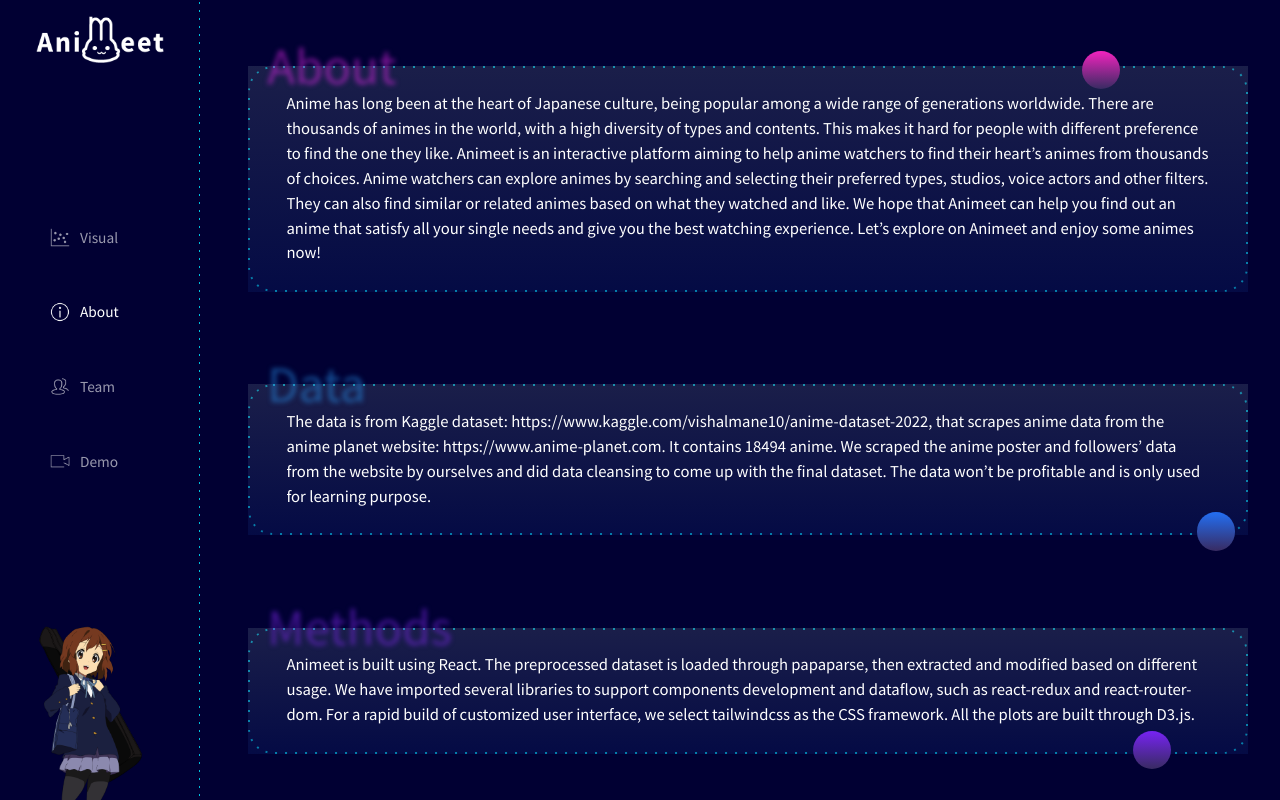
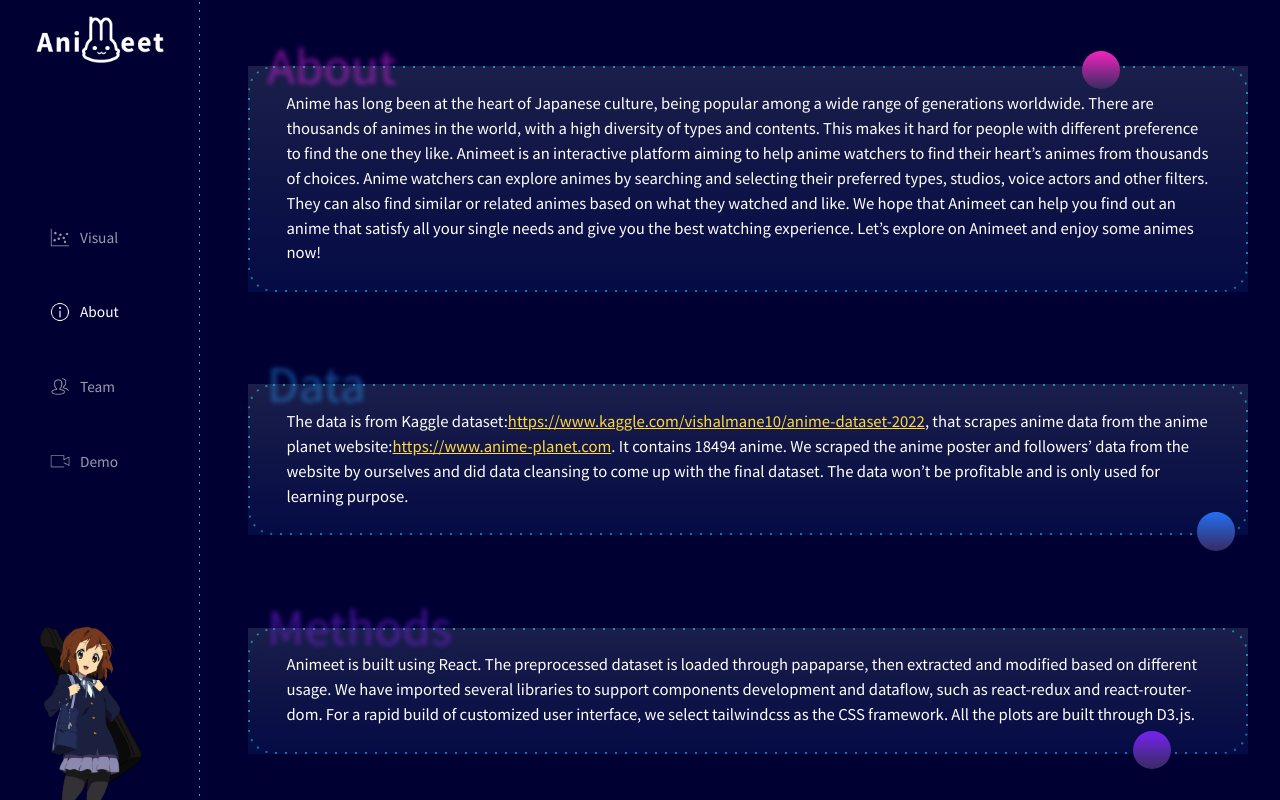
Before and after one commit to yuxin-miao/Information-Visualization, a React (Create React App) app: page /about in a window 1280 px wide. Built offline with nearby package versions, Linux system fonts and the light colour scheme.

Commit message:
filter color update

```diff
--- a/package.json
+++ b/package.json
@@ -3,9 +3,10 @@
   "version": "0.1.0",
   "private": true,
   "dependencies": {
-    "@emotion/react": "^11.8.1",
+    "@emotion/react": "^11.8.2",
     "@emotion/styled": "^11.8.1",
     "@mui/material": "^5.5.0",
+    "@mui/styles": "^5.5.1",
     "@reduxjs/toolkit": "^1.7.2",
     "@testing-library/jest-dom": "^5.16.1",
     "@testing-library/react": "^12.1.2",
--- a/src/components/main/index.js
+++ b/src/components/main/index.js
@@ -30,6 +30,7 @@
 
 import AutoComplete, { createFilterOptions } from '@mui/material/Autocomplete'
 import TextField from '@mui/material/TextField';
+import { styled } from "@mui/styles";
 import { value } from "lodash-es";
 import { size } from "lodash-es";
 import { fontSize } from "@mui/system";
@@ -40,6 +41,16 @@
 var typesSelected = []
 var seasonsSelected = []
 var contentWarningsSelected = []
+
+const StyledAutocomplete = styled(AutoComplete)({
+  "& .MuiAutocomplete-input": {
+    color: "white",
+  },
+  "& .MuiAutocomplete-tag": {
+    color: "white",
+    backgroundColor:"orange",
+  }
+});
 
 const FilterSection = (props) => {
   const [isFilterActive, setIsFilterActive] = useState(false)
@@ -89,7 +100,7 @@
           <img className={`self-center filter-arrow ${isFilterActive ? 'active' : ''}`} style={{ paddingRight: '1vw' }} src={FilterArrow}/>
         </div>
       </div>
-      <div className={`absolute text-white bg-filter-blue rounded-br font-ssp filter-section ${isFilterActive ? 'active' : ''}`} style={{ fontSize: '1vw' }}>
+      <div className={`absolute text-white bg-filter-blue rounded-br flex font-ssp filter-section ${isFilterActive ? 'active' : ''}`} style={{ fontSize: '1vw' }}>
         <Dropdown
           label="X - Axis"
           value="x-axis"
@@ -142,7 +153,7 @@
         />
         <div className='w-full flex flex-col' style={{ gap: '1vh' }}>
           <p>Types</p>
-          <AutoComplete
+          <StyledAutocomplete
             multiple
             fullWidth
             id="select-type"
@@ -152,13 +163,13 @@
             renderInput={(params) => (
               <TextField {...params} placeholder="Search for types..." />
             )}
-            sx={{ overflow: 'auto', color: 'white' }}
+            sx={{ overflow: 'auto', color: 'white', maxHeight: '12vh' }}
             onChange={(e, value) => { typesSelected = value.map(v => { return v.typeName }); props.filterAutoCompleteOnChange() }}
           />
         </div>
         <div className='w-full flex flex-col' style={{ gap: '1vh' }}>
           <p>Released Seasons</p>
-          <AutoComplete
+          <StyledAutocomplete
             multiple
             fullWidth
             id="select-relesedSeason"
@@ -168,13 +179,13 @@
             renderInput={(params) => (
               <TextField {...params} placeholder="Search for released season..." />
             )}
-            sx={{ overflow: 'auto', color: 'white' }}
+            sx={{ overflow: 'auto', color: 'white', maxHeight: '12vh' }}
             onChange={(e, value) => { seasonsSelected = value.map(v => { return v.seasonName }); props.filterAutoCompleteOnChange() }}
           />
         </div>
         <div className='w-full flex flex-col' style={{ gap: '1vh' }}>
           <p>Tags</p>
-          <AutoComplete
+          <StyledAutocomplete
             multiple
             fullWidth
             id="select-tag"
@@ -184,7 +195,7 @@
             renderInput={(params) => (
               <TextField {...params} placeholder="Search for tags..." />
             )}
-            sx={{ overflow: 'auto', color: 'white' }}
+            sx={{ overflow: 'auto', color: 'white', maxHeight: '12vh' }}
             onChange={(e, value) => { tagsSelected = value.map(v => { return v.tagName }); props.filterAutoCompleteOnChange() }}
           />
         </div>
@@ -196,7 +207,7 @@
               <span className="ttiptextm">Filter anime without selected content warnings</span>
             </div>
           </div>
-          <AutoComplete
+          <StyledAutocomplete
             multiple
             fullWidth
             id="select-contentWarning"
@@ -206,7 +217,7 @@
             renderInput={(params) => (
               <TextField {...params} placeholder="Search for content warnings..." />
             )}
-            sx={{ overflow: 'auto', color: 'white' }}
+            sx={{ overflow: 'auto', color: 'white', maxHeight: '12vh' }}
             // onChange={(e,value)=>{contentWarningsSelected=value;props.filterAutoCompleteOnChange()}}
             onChange={(e, value) => { contentWarningsSelected = value.map(v => { return v.warningName }); props.filterAutoCompleteOnChange() }}
           />
--- a/src/pages/About/about.js
+++ b/src/pages/About/about.js
@@ -15,8 +15,16 @@
       <div className="container2 flex dotted relative">
         <div className="title2 absolute" style={{ fontSize: '4vw' }}>Data</div>
         <div className="circle2 absolute bg-gradient-to-b from-circle2-top to-circle2-bottom"></div>
-        <div className="content bg-gradient-to-b from-blue-start to-blue-end text-white w-full h-full" style={{ fontSize: '1.3vw' }}>
-        The data is from Kaggle dataset: https://www.kaggle.com/vishalmane10/anime-dataset-2022, that scrapes anime data from the anime planet website: https://www.anime-planet.com. It contains 18494 anime. We scraped the anime poster and followers’ data from the website by ourselves and did data cleansing to come up with the final dataset. The data won’t be profitable and is only used for learning purpose.
+        <div className="content bg-gradient-to-b from-blue-start to-blue-end text-white" style={{ fontSize: '1.3vw' }}>
+        The data is from Kaggle dataset:
+        <a href="https://www.kaggle.com/vishalmane10/anime-dataset-2022" style={{color:"#FFD93D",textDecoration:"underline"}} target="_blank" >
+        https://www.kaggle.com/vishalmane10/anime-dataset-2022
+        </a>
+        , that scrapes anime data from the anime planet website:
+        <a href="https://www.anime-planet.com" style={{color:"#FFD93D",textDecoration:"underline"}} target="_blank">
+        https://www.anime-planet.com
+        </a>
+        . It contains 18494 anime. We scraped the anime poster and followers’ data from the website by ourselves and did data cleansing to come up with the final dataset. The data won’t be profitable and is only used for learning purpose.
         </div>
       </div>
 
```
Also changed, not shown: 1 other file (tests, documents, lock files or other folders).
